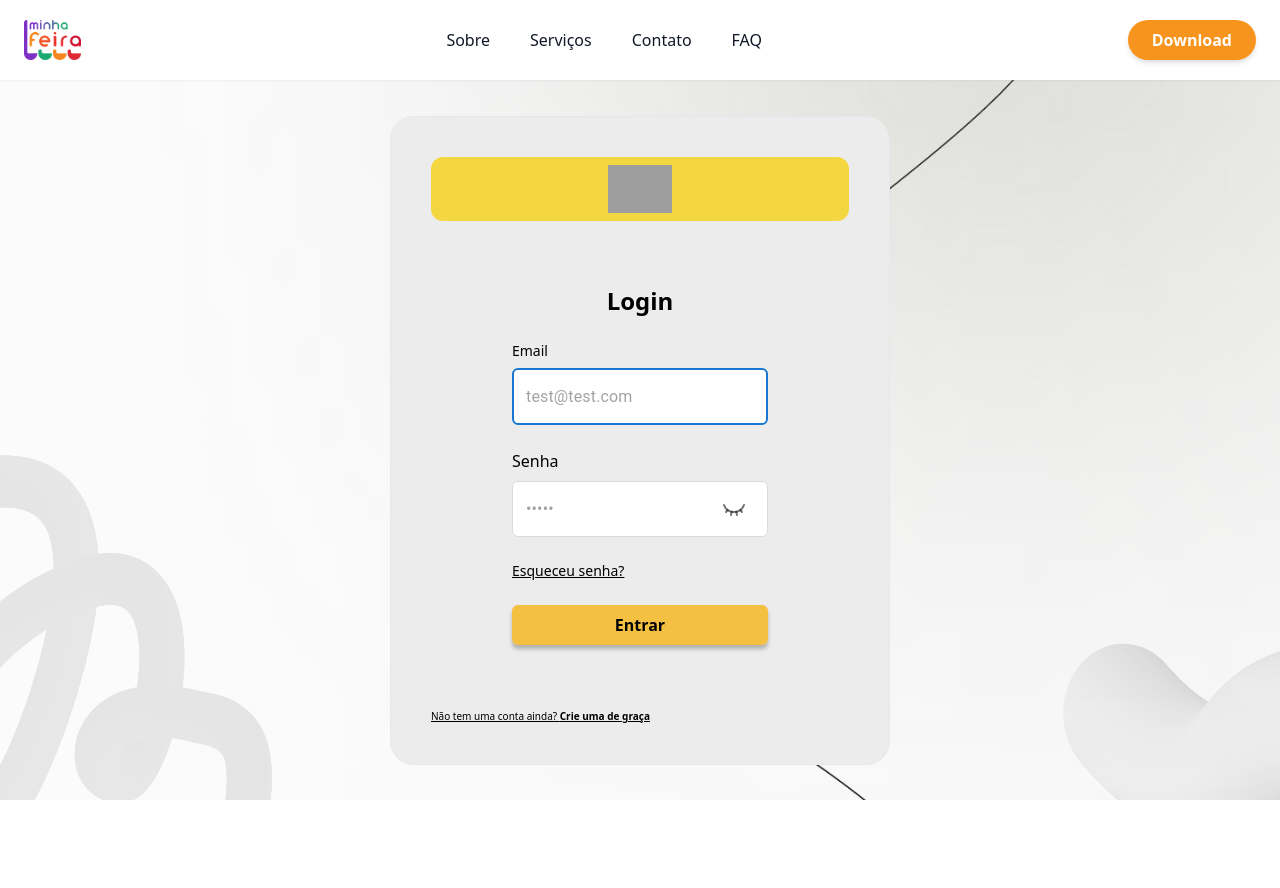
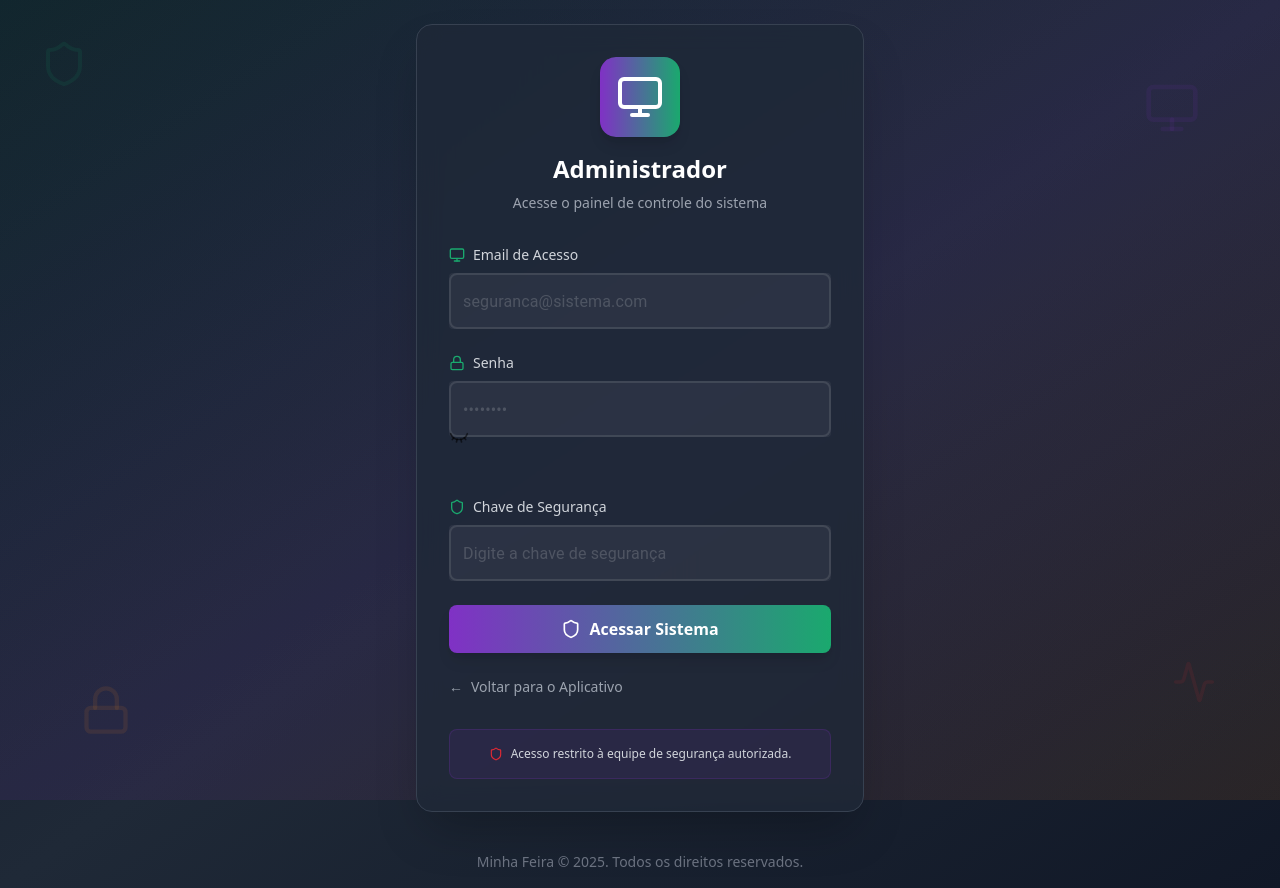
Before and after one commit to FeirasProjeto/Minha-Feira, a Next.js app: page /login in a window 1280 px wide. Before the commit the page ends 800 px from the top, so only its background shows below. Built offline with nearby package versions, Linux system fonts and the light colour scheme; grey boxes are pictures that could not be loaded.

Commit message:
💄style: reorganiza estrutura do layout e aprimora a página de login do administrador

```diff
--- a/app/layout.tsx
+++ b/app/layout.tsx
@@ -19,8 +19,11 @@ export default function RootLayout({
   return (
     <html lang="pt-BR">
       <body className="bg-landing bg-cover bg-center min-h-screen">
-        {children}
-        <Analytics />
+        {/* Container principal responsivo */}
+        <div className="min-h-screen flex flex-col">
+          {children}
+          <Analytics />
+        </div>
       </body>
     </html>
   );
--- a/app/login/page.tsx
+++ b/app/login/page.tsx
@@ -1,134 +1,271 @@
 "use client";
 
 import { useState } from "react";
-import Header from "../../components/header";
-import { IconButton, TextField } from "@mui/material";
-import { Eye, EyeClosed } from "lucide-react";
-import Link from "next/link";
+import { useRouter } from "next/navigation";
+import { TextField, IconButton, Alert } from "@mui/material";
+import { Eye, EyeClosed, Shield, Monitor, Lock, Activity } from "lucide-react";
 
-export default function LoginPage() {
+export default function AdminLoginPage() {
   const [email, setEmail] = useState("");
   const [password, setPassword] = useState("");
+  const [adminKey, setAdminKey] = useState("");
   const [error, setError] = useState("");
   const [loading, setLoading] = useState(false);
+  const [showPassword, setShowPassword] = useState(false);
+  const router = useRouter();
 
-  const handleLogin = async (e: React.FormEvent<HTMLFormElement>) => {
+  const handleAdminLogin = async (e: React.FormEvent<HTMLFormElement>) => {
     e.preventDefault();
     setLoading(true);
+    setError("");
+
     try {
-      const res = await fetch("/api/login", {
+      const res = await fetch("/api/admin/login", {
         method: "POST",
         headers: {
           "Content-Type": "application/json",
         },
-        body: JSON.stringify({ email, password }),
+        body: JSON.stringify({
+          email,
+          password,
+          adminKey
+        }),
       });
+
       const data = await res.json();
-      if (data.error) {
-        setError(data.error);
-      } else {
-        // login successful, redirect to homepage
-        window.location.href = "/";
+
+      if (!res.ok) {
+        setError(data.error || "Erro ao fazer login");
+        return;
       }
-    } catch (err) {
-      setError(err.message);
+
+      router.push("/admin/dashboard");
+
+    } catch (err: any) {
+      setError(err.message || "Erro de conexão");
+    } finally {
+      setLoading(false);
     }
-    setLoading(false);
   };
 
-  const [showPassword, setShowPassword] = useState(false);
+  return (
+    <div className="flex flex-col min-h-screen bg-gradient-to-br from-gray-900 via-gray-800 to-gray-900">
+      <div className="fixed inset-0 bg-gradient-to-br from-[#1AA96E]/10 via-[#8031C5]/10 to-[#F4881F]/10"></div>
 
-  return (
-    <div className="flex flex-col min-h-screen bg-gradient-to-r from-[#C4C4C410] to-[#8c8c8c10]">
-      <img
-        src="./bolinhas/01.svg"
-        className="fixed bottom-0 left-0 grayscale"
-      />
-      <img
-        src="./bolinhas/02.svg"
-        className="fixed bottom-0 right-0 grayscale"
-      />
-      <Header />
-      <div className=" bg-[#ECECEC] border border-gradient-to-r from-[#C4C4C410] to-[#8c8c8c10] my-auto mx-auto w-[500px] rounded-3xl p-10 gap-16 flex flex-col">
-        <div className="w-full flex justify-center bg-destaque-forte rounded-xl h-16 items-center">
-          <img src="./logo.svg" className="h-12" />
+      <div className="fixed top-10 left-10 text-[#1AA96E]/10">
+        <Shield size={48} />
       </div>
-        <div className="flex flex-col gap-6 max-w-64 mx-auto">
-          <h1 className="text-2xl font-bold w-full text-center">Login</h1>
-          <div className="flex flex-col gap-2">
-            <h1 className="text-sm">Email</h1>
+      <div className="fixed top-20 right-20 text-[#8031C5]/10">
+        <Monitor size={56} />
+      </div>
+      <div className="fixed bottom-16 left-20 text-[#F4881F]/10">
+        <Lock size={52} />
+      </div>
+      <div className="fixed bottom-24 right-16 text-[#DF2A35]/10">
+        <Activity size={44} />
+      </div>
+
+
+      {/* Main Content */}
+      <div className="relative z-10 flex-1 flex items-center justify-center p-6">
+        <div className="bg-gray-800/80 backdrop-blur-md border border-gray-700 rounded-2xl p-8 w-full max-w-md shadow-2xl">
+          <div className="flex flex-col items-center mb-8">
+            <div className="bg-gradient-to-r from-[#8031C5] to-[#1AA96E] rounded-2xl p-4 mb-4 shadow-lg">
+              <Monitor className="text-white" size={48} />
+            </div>
+            <h2 className="text-2xl font-bold text-white text-center">
+              Administrador
+            </h2>
+            <p className="text-gray-400 text-sm text-center mt-2">
+              Acesse o painel de controle do sistema
+            </p>
+          </div>
+
+          <form onSubmit={handleAdminLogin} className="space-y-6">
+            {error && (
+              <Alert severity="error" className="bg-[#DF2A35]/20 text-white border border-[#DF2A35]/30">
+                <span className="flex items-center gap-2">
+                  <Shield size={16} />
+                  {error}
+                </span>
+              </Alert>
+            )}
+
+            {/* Email */}
+            <div className="space-y-2">
+              <label className="text-sm font-medium text-gray-300 flex items-center gap-2">
+                <Monitor size={16} className="text-[#1AA96E]" />
+                Email de Acesso
+              </label>
               <TextField
                 type="email"
-              className="bg-white rounded-md"
-              sx={{
-                "& fieldset": {
-                  borderRadius: "6px",
-                  borderColor: "#DADADA",
-                },
-              }}
                 value={email}
                 onChange={(e) => setEmail(e.target.value)}
-              placeholder="test@test.com"
-              autoFocus
+                placeholder="seguranca@sistema.com"
                 required
                 fullWidth
                 variant="outlined"
-              autoComplete="email"
+                sx={{
+                  "& fieldset": {
+                    borderRadius: "8px",
+                    borderColor: "rgba(255,255,255,0.1)",
+                    borderWidth: "2px",
+                  },
+                  "& .MuiOutlinedInput-root": {
+                    backgroundColor: "rgba(255,255,255,0.05)",
+                    "&:hover fieldset": {
+                      borderColor: "rgba(255,255,255,0.2)",
+                    },
+                    "&.Mui-focused fieldset": {
+                      borderColor: "#8031C5",
+                    },
+                  },
+                  "& .MuiInputBase-input": {
+                    color: "white",
+                    "&::placeholder": {
+                      color: "rgba(255,255,255,0.4)",
+                    },
+                  },
+                }}
               />
             </div>
-          <div className="flex flex-col gap-2">
-            <h1>Senha</h1>
+
+            {/* Senha */}
+            <div className="space-y-2">
+              <label className="text-sm font-medium text-gray-300 flex items-center gap-2">
+                <Lock size={16} className="text-[#1AA96E]" />
+                Senha
+              </label>
               <div className="relative">
                 <TextField
                   type={showPassword ? "text" : "password"}
                   value={password}
                   onChange={(e) => setPassword(e.target.value)}
-                placeholder="•••••"
+                  placeholder="••••••••"
                   required
                   fullWidth
                   variant="outlined"
-                autoComplete="current-password"
-                className="bg-white rounded-md"
                   sx={{
                     "& fieldset": {
-                    borderRadius: "6px",
-                    borderColor: "#DADADA",
+                      borderRadius: "8px",
+                      borderColor: "rgba(255,255,255,0.1)",
+                      borderWidth: "2px",
+                    },
+                    "& .MuiOutlinedInput-root": {
+                      backgroundColor: "rgba(255,255,255,0.05)",
+                      "&:hover fieldset": {
+                        borderColor: "rgba(255,255,255,0.2)",
+                      },
+                      "&.Mui-focused fieldset": {
+                        borderColor: "#8031C5",
+                      },
+                    },
+                    "& .MuiInputBase-input": {
+                      color: "white",
+                      "&::placeholder": {
+                        color: "rgba(255,255,255,0.4)",
+                      },
                     },
                   }}
-                InputProps={{
-                  endAdornment: (
+                />
                 <IconButton
-                      className={`absolute right-0 top-0 mt-2 mr-2 text-[${
-                        showPassword ? "#C4C4C4" : "#DADADA"
-                      }]`}
+                  className="absolute right-2 top-1/2 transform -translate-y-1/2 text-gray-400 hover:text-[#F4881F]"
                   onClick={() => setShowPassword(!showPassword)}
                 >
-                      {showPassword ? <Eye /> : <EyeClosed />}
+                  {showPassword ? <Eye size={20} /> : <EyeClosed size={20} />}
                 </IconButton>
-                  ),
+              </div>
+            </div>
+
+            {/* Chave de Segurança */}
+            <div className="space-y-2">
+              <label className="text-sm font-medium text-gray-300 flex items-center gap-2">
+                <Shield size={16} className="text-[#1AA96E]" />
+                Chave de Segurança
+              </label>
+              <TextField
+                type="password"
+                value={adminKey}
+                onChange={(e) => setAdminKey(e.target.value)}
+                placeholder="Digite a chave de segurança"
+                required
+                fullWidth
+                variant="outlined"
+                sx={{
+                  "& fieldset": {
+                    borderRadius: "8px",
+                    borderColor: "rgba(255,255,255,0.1)",
+                    borderWidth: "2px",
+                  },
+                  "& .MuiOutlinedInput-root": {
+                    backgroundColor: "rgba(255,255,255,0.05)",
+                    "&:hover fieldset": {
+                      borderColor: "rgba(255,255,255,0.2)",
+                    },
+                    "&.Mui-focused fieldset": {
+                      borderColor: "#8031C5",
+                    },
+                    "&.Mui-error fieldset": {
+                      borderColor: "#DF2A35",
+                    },
+                  },
+                  "& .MuiInputBase-input": {
+                    color: "white",
+                    "&::placeholder": {
+                      color: "rgba(255,255,255,0.4)",
+                    },
+                  },
                 }}
               />
             </div>
-          </div>
-          <Link href="/login/forgot" className="underline hover:no-underline hover:cursor-pointer select-none text-sm w-fit z-50">
-            Esqueceu senha?
-          </Link>
-          {error && <p className="text-red-500">{error}</p>}
+
+            {/* Botão de Login */}
             <button
               type="submit"
               disabled={loading}
-            className="bg-destaque-fraca text-black font-bold p-2 rounded-md shadow-[0_4px_4px_0_rgba(0,0,0,0.25)]"
+              className="w-full bg-gradient-to-r from-[#8031C5] to-[#1AA96E] hover:from-[#7029B0] hover:to-[#15955E] disabled:from-gray-600 disabled:to-gray-700 text-white font-bold py-3 px-4 rounded-lg transition-all duration-200 shadow-lg transform hover:scale-[1.02] disabled:scale-100 disabled:cursor-not-allowed"
             >
-            {loading ? "Loading..." : "Entrar"}
+              {loading ? (
+                <div className="flex items-center justify-center gap-2">
+                  <div className="w-4 h-4 border-2 border-white border-t-transparent rounded-full animate-spin"></div>
+                  Autenticando...
+                </div>
+              ) : (
+                <span className="flex items-center justify-center gap-2">
+                  <Shield size={20} />
+                  Acessar Sistema
+                </span>
+              )}
+            </button>
+          </form>
+
+          {/* Link de Voltar */}
+          <div className="mt-6 text-center">
+            <button
+              onClick={() => router.push("/")}
+              className="text-gray-400 hover:text-[#F4881F] text-sm transition-colors duration-200 flex items-center justify-center gap-2"
+            >
+              <span>←</span>
+              Voltar para o Aplicativo
             </button>
           </div>
-        <Link
-          href="/register"
-          className="underline hover:no-underline hover:cursor-pointer select-none text-[10px] w-fit z-50"
-        >
-          Não tem uma conta ainda? <b>Crie uma de graça</b>
-        </Link>
+
+          {/* Aviso de Segurança */}
+          <div className="mt-8 p-4 bg-[#8031C5]/10 border border-[#8031C5]/20 rounded-lg">
+            <p className="text-gray-300 text-xs text-center flex items-center justify-center gap-2">
+              <Shield size={14} className="text-[#DF2A35]" />
+              Acesso restrito à equipe de segurança autorizada.
+            </p>
           </div>
+        </div>
+      </div>
+
+      {/* Footer */}
+      <footer className="relative z-10 p-4 text-center">
+        <p className="text-gray-500 text-sm">
+           Minha Feira © 2025. Todos os direitos reservados.
+        </p>
+      </footer>
     </div>
   );
 }
```
Also changed, not shown: app/page.tsx (+5 -3 lines). Lines whose indentation alone changed are shown as unchanged.
